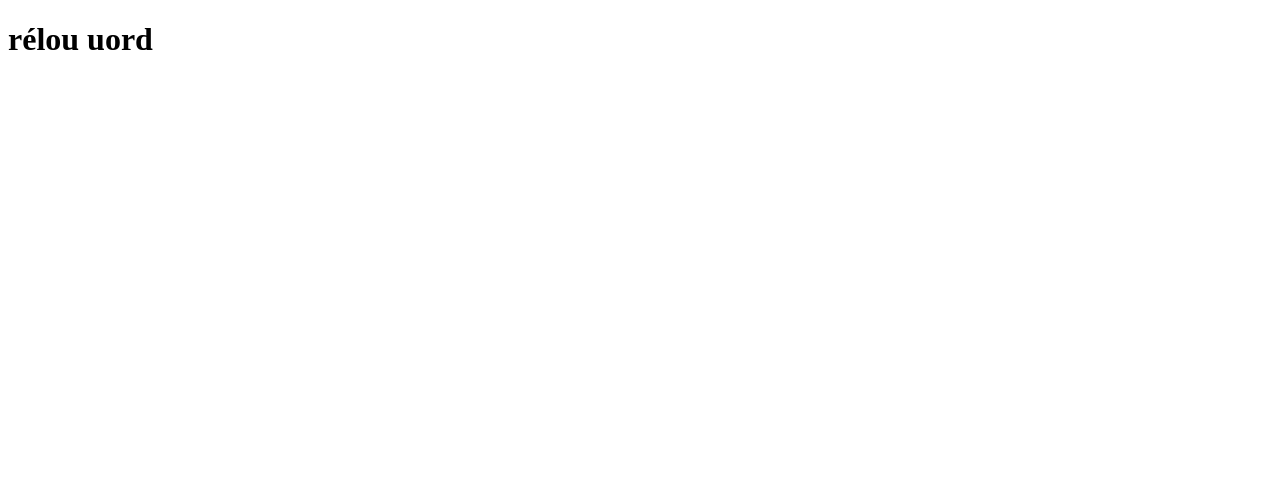
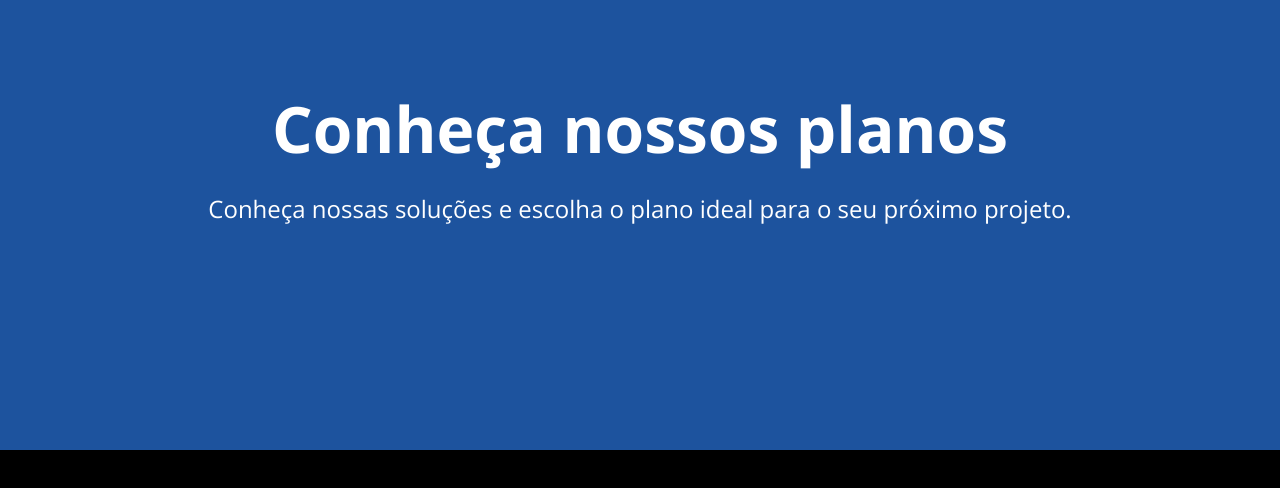
Before and after one commit to cesar-lima/pricing-table, a React (Vite) app: page / in a window 1280 px wide. Shown: the top 488 px of the page. Built offline with nearby package versions, Linux system fonts and the light colour scheme.

Commit message:
criacao do componente header e adicao de fontes

```diff
--- a/index.html
+++ b/index.html
@@ -1,6 +1,9 @@
 <!DOCTYPE html>
-<html lang="en">
+<html lang="pt-br">
   <head>
+    <link rel="preconnect" href="https://fonts.googleapis.com">
+    <link rel="preconnect" href="https://fonts.gstatic.com" crossorigin>
+    <link href="https://fonts.googleapis.com/css2?family=Open+Sans:wght@400;600;700&display=swap" rel="stylesheet">
     <meta charset="UTF-8" />
     <link rel="icon" type="image/svg+xml" href="/src/favicon.svg" />
     <meta name="viewport" content="width=device-width, initial-scale=1.0" />
--- a/package.json
+++ b/package.json
@@ -15,6 +15,7 @@
     "@types/react": "^18.0.0",
     "@types/react-dom": "^18.0.0",
     "@vitejs/plugin-react": "^1.3.0",
+    "sass": "^1.54.5",
     "typescript": "^4.6.3",
     "vite": "^2.9.15"
   }
--- a/src/App.tsx
+++ b/src/App.tsx
@@ -1,6 +1,9 @@
+import Header from "./components/Header"
+import './styles/global.scss'
+
 export function App() {
   return (
-    <h1>rélou uord</h1>
+    <Header />
   )
 }
 
--- a/src/components/Header.tsx
+++ b/src/components/Header.tsx
@@ -1,7 +1,10 @@
+import '../styles/header.scss'
+
 export function Header() {
-    return(
+    return (
         <div className="container">
-
+            <p>Conheça nossos planos</p>
+            <p>Conheça nossas soluções e escolha o plano ideal para o seu próximo projeto.</p>
         </div>
     );
 }
--- /dev/null
+++ b/src/styles/global.scss
@@ -0,0 +1,10 @@
+*{
+    margin: 0px;
+    padding: 0px;
+    box-sizing: border-box;
+}
+
+body{
+    background-color: black;
+    font-family: 'Open Sans', sans-serif;
+}
--- a/src/styles/header.scss
+++ b/src/styles/header.scss
@@ -0,0 +1,22 @@
+.container {
+    background-color: #1D539E;
+    text-align: center;
+    padding: 20px;
+    height: 450px;
+
+    p{
+        color: #FFFFFF;
+    }
+
+    p:first-child{
+        margin-top: 65px;
+        margin-bottom: 20px;
+        font-weight: 700;
+        font-size: 48pt;
+    }
+
+    p:last-child{
+        font-size: 18pt;
+        font-weight: 400;
+    }
+}
```
Also changed, not shown: 1 other file (tests, documents, lock files or other folders).
